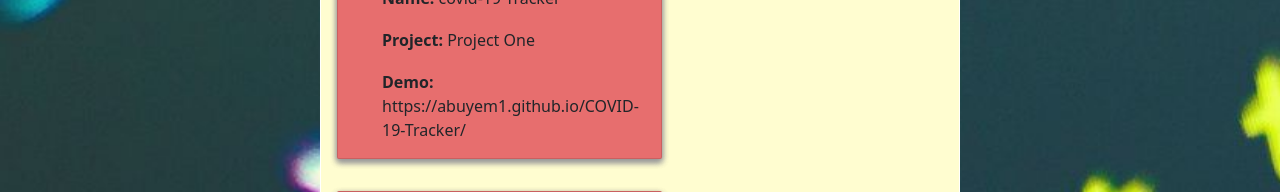
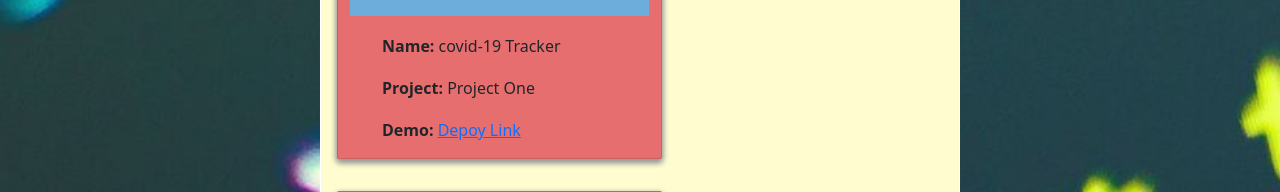
Before and after one commit to AbuyeM1/Portfoilio-React, a React (Create React App) app in the folder portfolio-react/: page /portfolio in a window 1280 px wide. Shown: the part 473-665 px from the top of the page. Built offline with nearby package versions, Linux system fonts and the light colour scheme.

Commit message:
modifi the code

```diff
--- a/portfolio-react/src/components/pages/Resume.js
+++ b/portfolio-react/src/components/pages/Resume.js
@@ -34,7 +34,7 @@
           </a>
 
           <img src={ResumePNG} alt="profile-photo" className="resumePNG"></img>
-          <a href="https://drive.google.com/file/d/1I0_JyfAv-h-gqsyVusKtCZmt3hS2JbGe/view?usp=sharing">
+          <a href="https://drive.google.com/file/d/1lMZcQvq4RDS78WXkjAslJuHMlc9achwz/view?usp=sharing">
             <h1 className="text-center mt-5 " style={{ color: "red" }}>
               Click to View Here
             </h1>
--- a/portfolio-react/src/components/portfolioCard.js
+++ b/portfolio-react/src/components/portfolioCard.js
@@ -17,7 +17,7 @@
 
           <li>
             <strong>Demo: </strong>
-            {props.location}
+            <a href={props.location}>Depoy Link</a>
           </li>
         </ul>
       </div>
```
